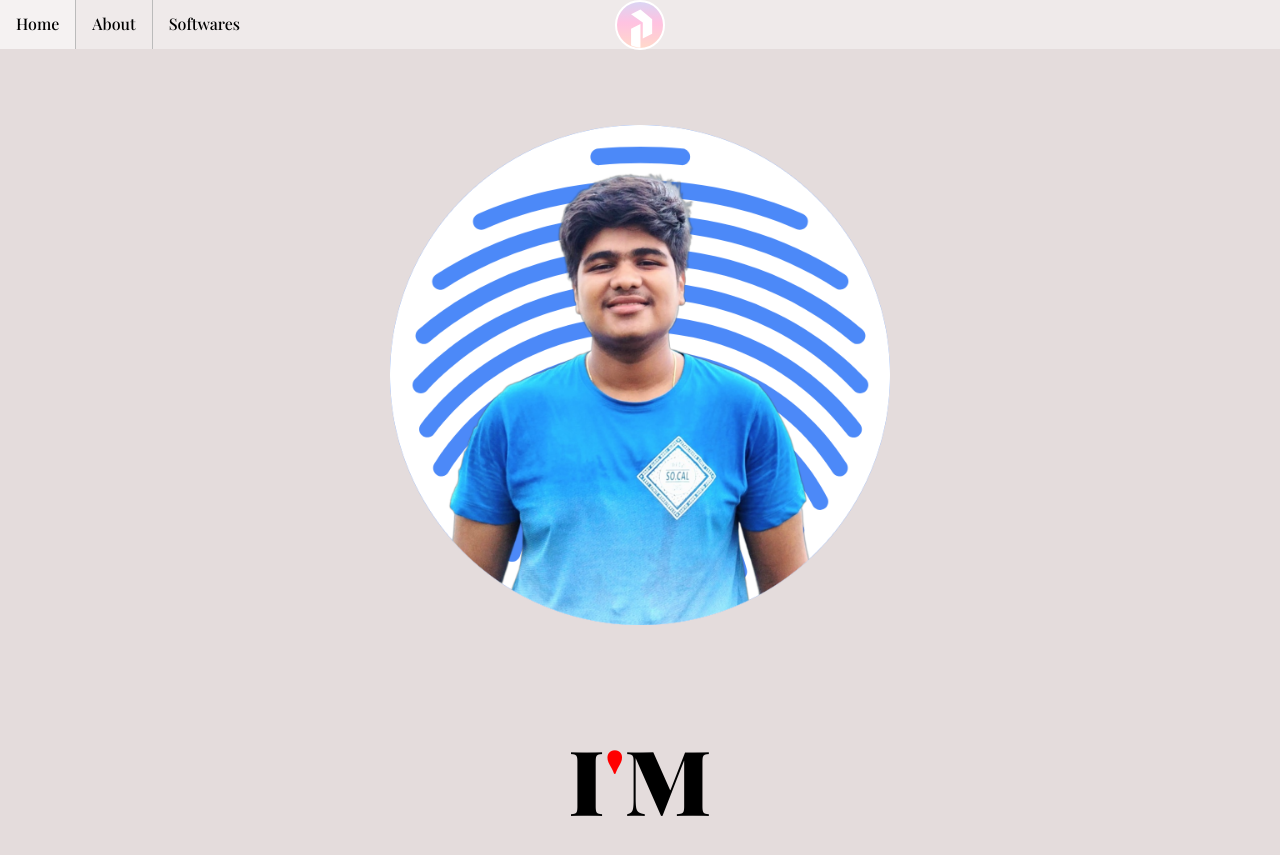
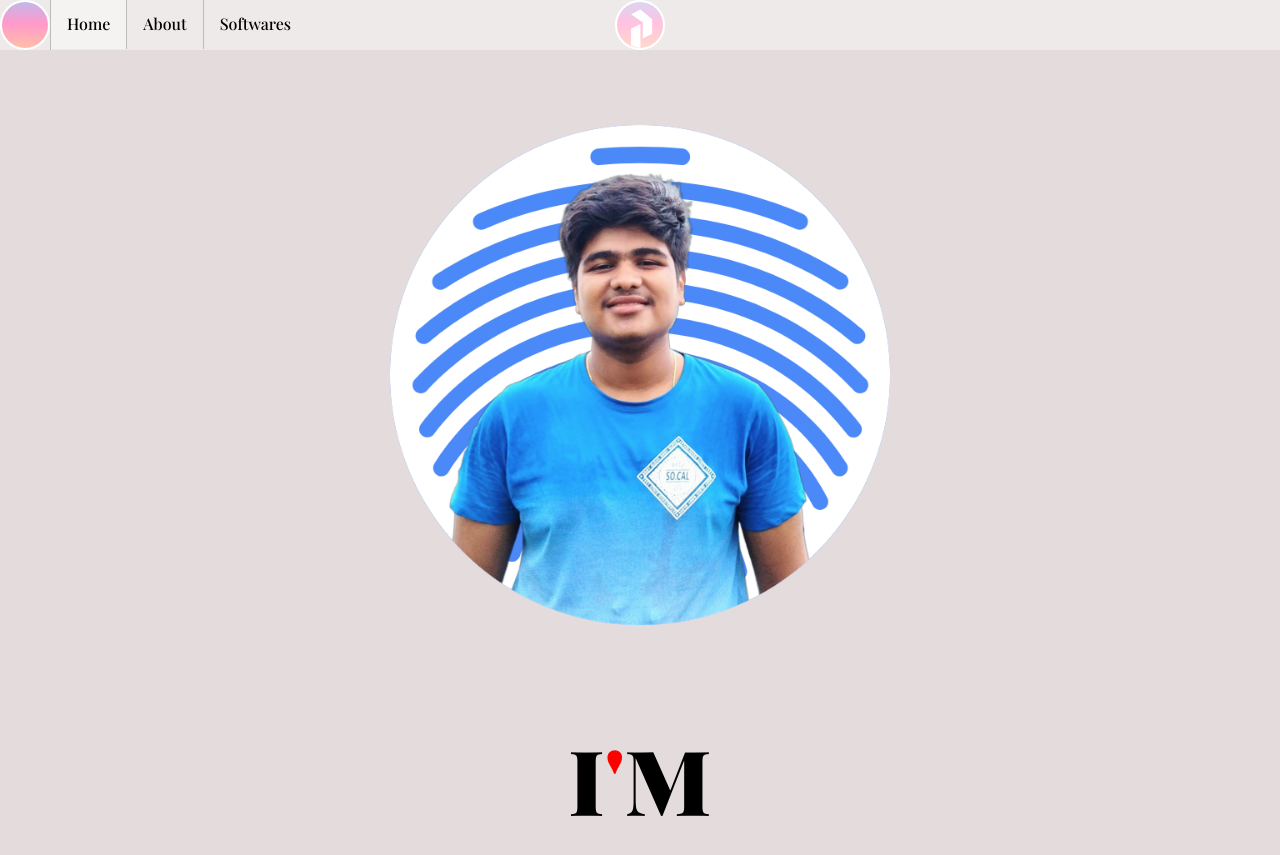
Before and after one commit to PrabhabTiwari/website, a Jekyll site: the page built from index.html, in a window 1280 px wide and 900 px high. Shown: the top 855 px of the window. Built offline with Jekyll 4.4.1, drawn with Linux system fonts in a browser that asks for light colours.

Commit message:
Update header.html

```diff
--- a/_includes/header.html
+++ b/_includes/header.html
@@ -1,5 +1,6 @@
 <div class="up">
   <ul>
+    <li><div class="prabhab"><a href="index.html"><div></div></a></div></li>
     <li><a class="active" href="index.html">Home</a></li>
     <li><a href="about.html">About</a></li>
  <!--   <li><a href="quotes.html">Quotes</a></li> -->
```
